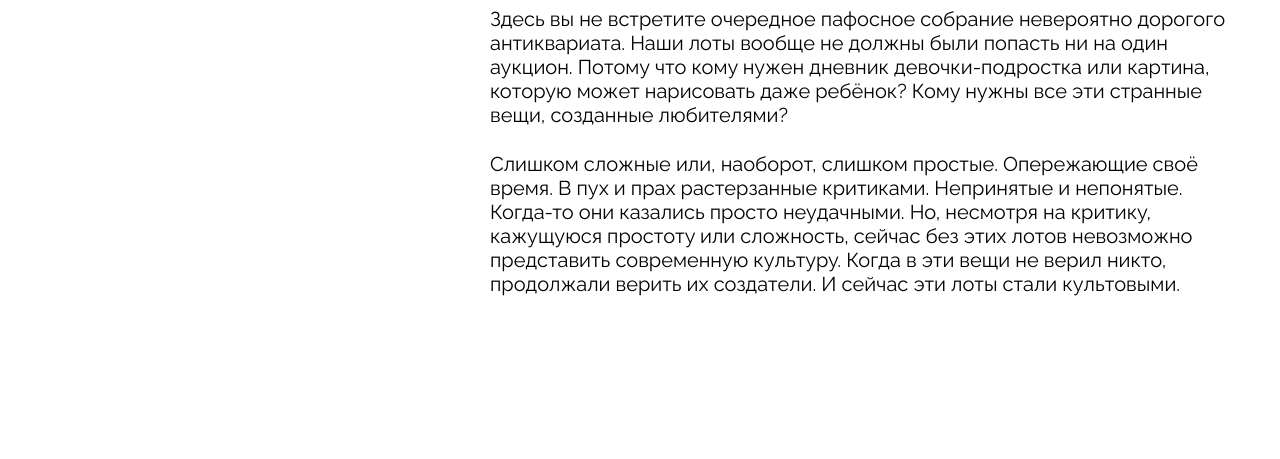
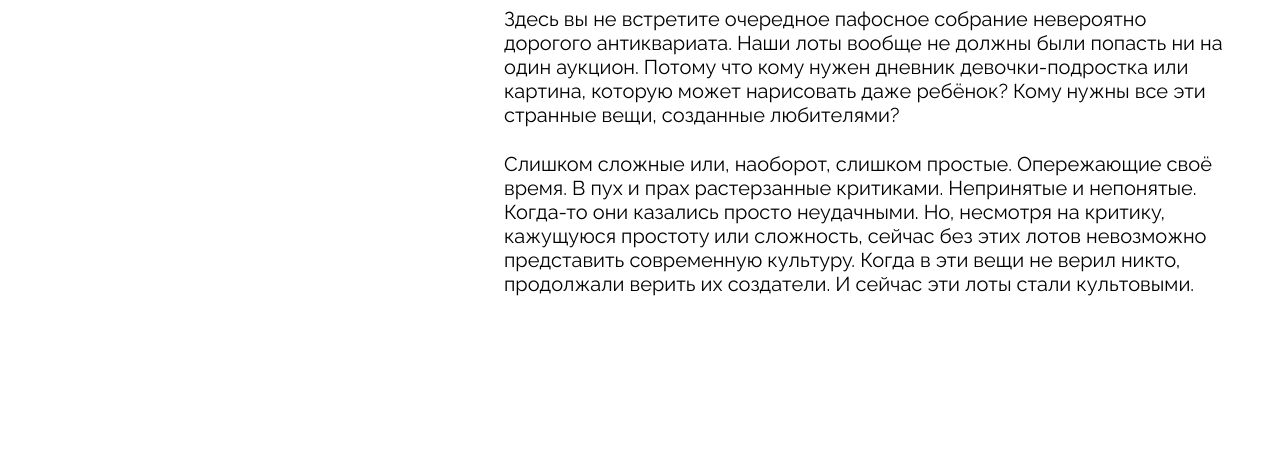
Before and after one commit to ddrigota/ono-tebe-nado, a plain HTML site: page index.html in a window 1280 px wide. Shown: the part 2734-3193 px from the top of the page. Drawn offline with Linux system fonts and the light colour scheme.

Commit message:
fixed padding issue in about

```diff
--- a/styles/style.css
+++ b/styles/style.css
@@ -41,21 +41,20 @@
 .address {
   justify-self: end;
   box-sizing: border-box;
+  max-width: 240px;
   margin: 0;
   /* pixel perfect */
   padding-top: 1px;
   padding-right: 2px;
   font-size: 18px;
+  font-style: normal;
   line-height: 135%;
-  font-style: normal;
-  max-width: 240px;
 }
 
 .address a {
   border-bottom: 1px solid #000;
   text-decoration: none;
 }
-
 
 .cover {
   position: relative;
@@ -257,7 +256,7 @@
   grid-area: 2 / 2 / 3 / 3;
   justify-content: space-between;
   gap: 25px;
-  padding: 10px 0 0 10px;
+  padding: 10px 0 0 24px;
   font-size: 20px;
 }
 
```
